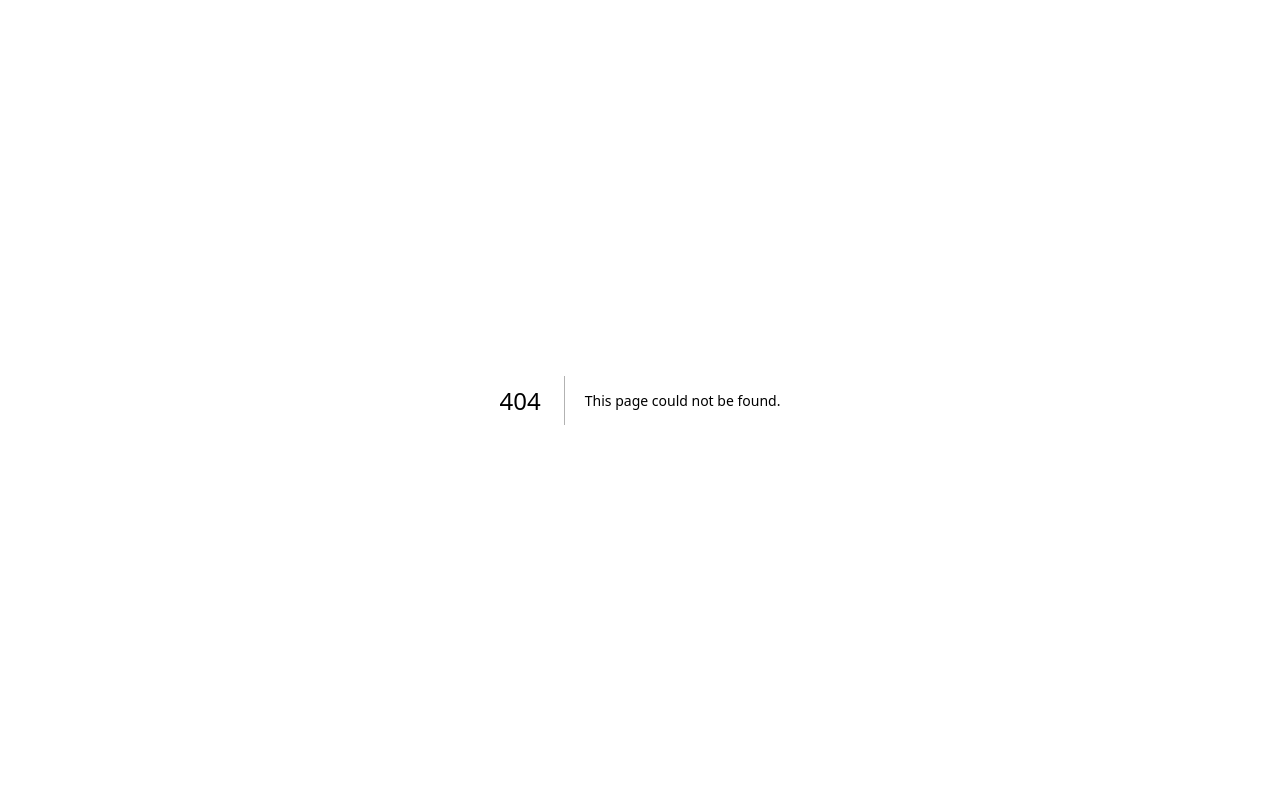
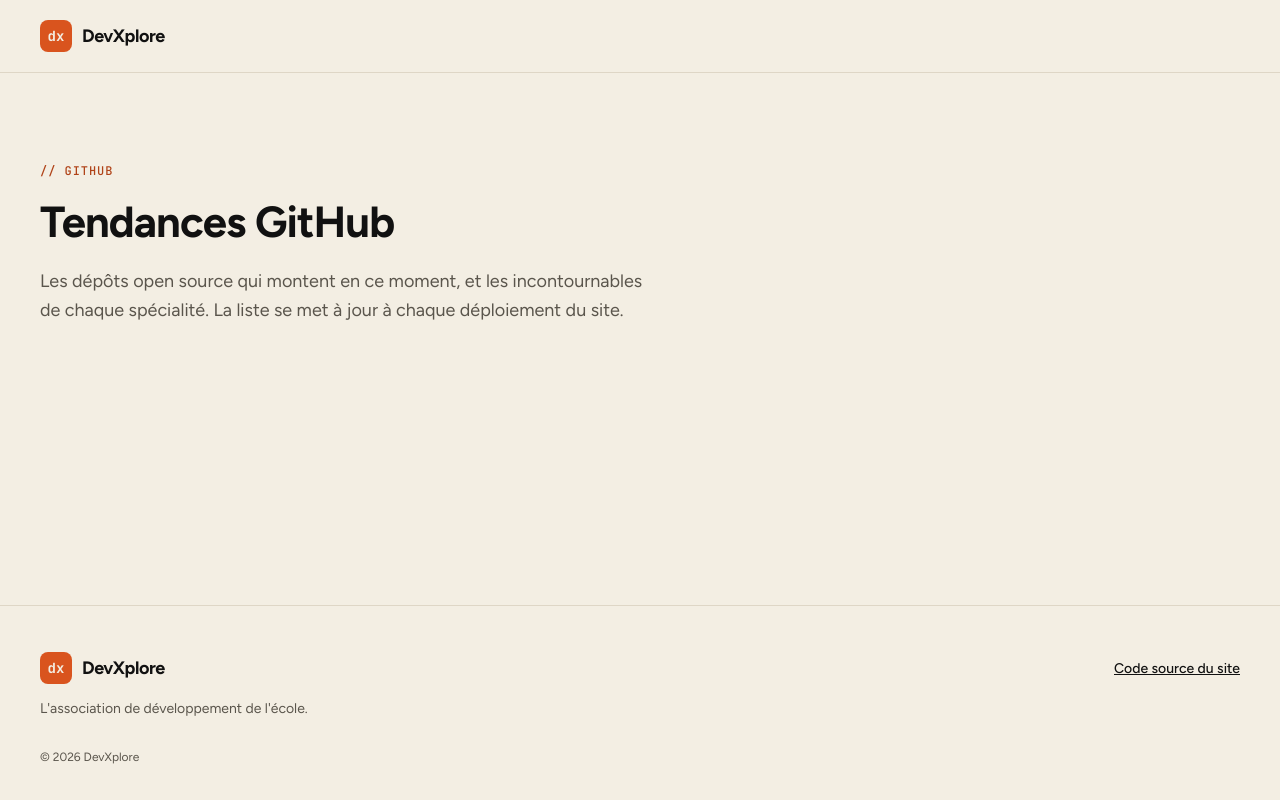
Before and after one commit to Ghoutibk/AppDevXplore, a Next.js app in the folder front-end/: page /tendances-github in a window 1280 px wide. Before the commit this address had no page. Built offline with nearby package versions, Linux system fonts and the light colour scheme.

Commit message:
feat(pages): add the github trends page

```diff
--- /dev/null
+++ b/front-end/src/pages/tendances-github.tsx
@@ -0,0 +1,14 @@
+import { PageIntro } from "@/ui/organisms/page-intro/page-intro";
+import { MainTemplate } from "@/ui/templates/main-template/main-template";
+
+export default function GitHubTrends() {
+  return (
+    <MainTemplate>
+      <PageIntro
+        kicker="// github"
+        title="Tendances GitHub"
+        lead="Les dépôts open source qui montent en ce moment, et les incontournables de chaque spécialité. La liste se met à jour à chaque déploiement du site."
+      />
+    </MainTemplate>
+  );
+}
```
Also changed, not shown: 1 other file (tests, documents, lock files or other folders).
